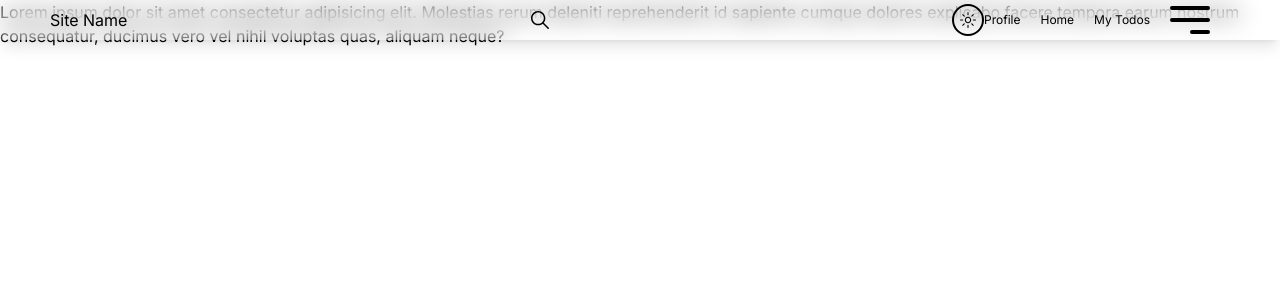
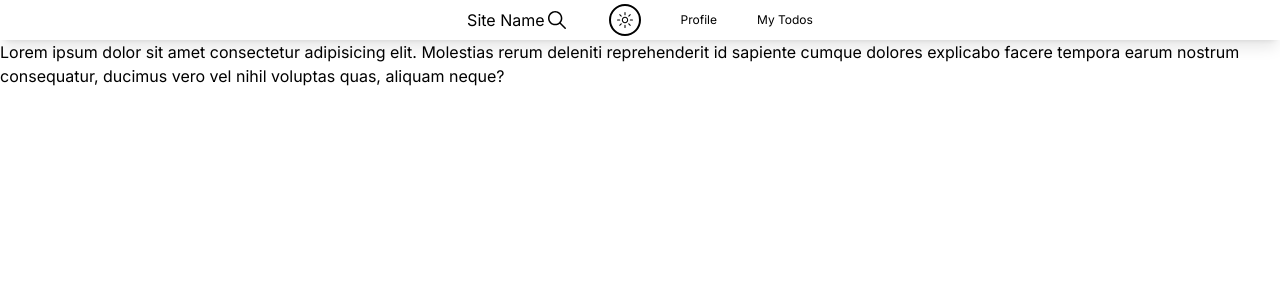
Before and after one commit to MohsenDorado/super-tier-list, a Next.js app: page / in a window 1280 px wide. Shown: the top 300 px of the page. Built offline with nearby package versions, Linux system fonts and the light colour scheme.

Commit message:
layout margin

```diff
--- a/app/layout.tsx
+++ b/app/layout.tsx
@@ -18,7 +18,7 @@ export default function RootLayout({
   children: React.ReactNode;
 }>) {
   return (
-    <html lang="en" className="">
+    <html lang="en" className="mt-[40px]">
       <body className={inter.className}>
 
         <ThemeProvider
--- a/components/header/Header.tsx
+++ b/components/header/Header.tsx
@@ -5,23 +5,30 @@ import ThemeToggle from "./ThemeToggle";
 import { IoIosSearch } from "react-icons/io";
 import { useState } from "react";
 import { Menu } from "./Menu";
+import { useRouter } from "next/navigation";
 
 export default function Header() {
   const [openSearch, setOpenSearch] = useState<boolean>(false);
   const routes = useRoutes();
+  const router=useRouter();
   return (
-    <header className="px-[50px] max-sm:px-2 fixed h-[40px] top-0 left-0 w-full bg-white bg-opacity-[0.0001] backdrop-blur-md shadow-lg z-50 flex items-center justify-between">
-      <h1 className="">Site Name</h1>
+    <header className="px-[50px] max-sm:px-2 fixed h-[40px] top-0 left-0 w-full bg-white bg-opacity-[0.0001] backdrop-blur-md shadow-lg z-50 flex items-center justify-between lg:justify-center">
+      <h1 className="cursor-pointer" onClick={()=>{router.push('/')}}>Site Name</h1>
+      <div className="flex items-center justify-center gap-10">
       <button>
         <IoIosSearch className="w-6 h-6" />
       </button>
-      <div className="flex items-center justify-center">
 
       <ThemeToggle/>
       <nav className="flex items-center justify-center">
         <ul className="flex items-center justify-center gap-5 text-xs max-sm:hidden">
           {routes.map((route) => (
-            <li key={route.href}>{route.label}</li>
+            <li key={route.href}>
+              <Link href={route.label}>
+
+              {route.label!=="Home"&&route.label}
+              </Link>
+              </li>
           ))}
 
 
--- a/components/header/Menu.tsx
+++ b/components/header/Menu.tsx
@@ -34,7 +34,7 @@ export const Menu = ({isActive}:{isActive?:boolean}) => {
         initial={false}
         animate={active ? "open" : "closed"}
         onClick={() => setActive((pv) => !pv)}
-        className="relative h-20 w-20 rounded-full bg-transparent transition-colors "
+        className="relative h-20 w-20 rounded-full bg-transparent transition-colors lg:hidden "
       >
         <motion.span
           variants={VARIANTS.top}
```
